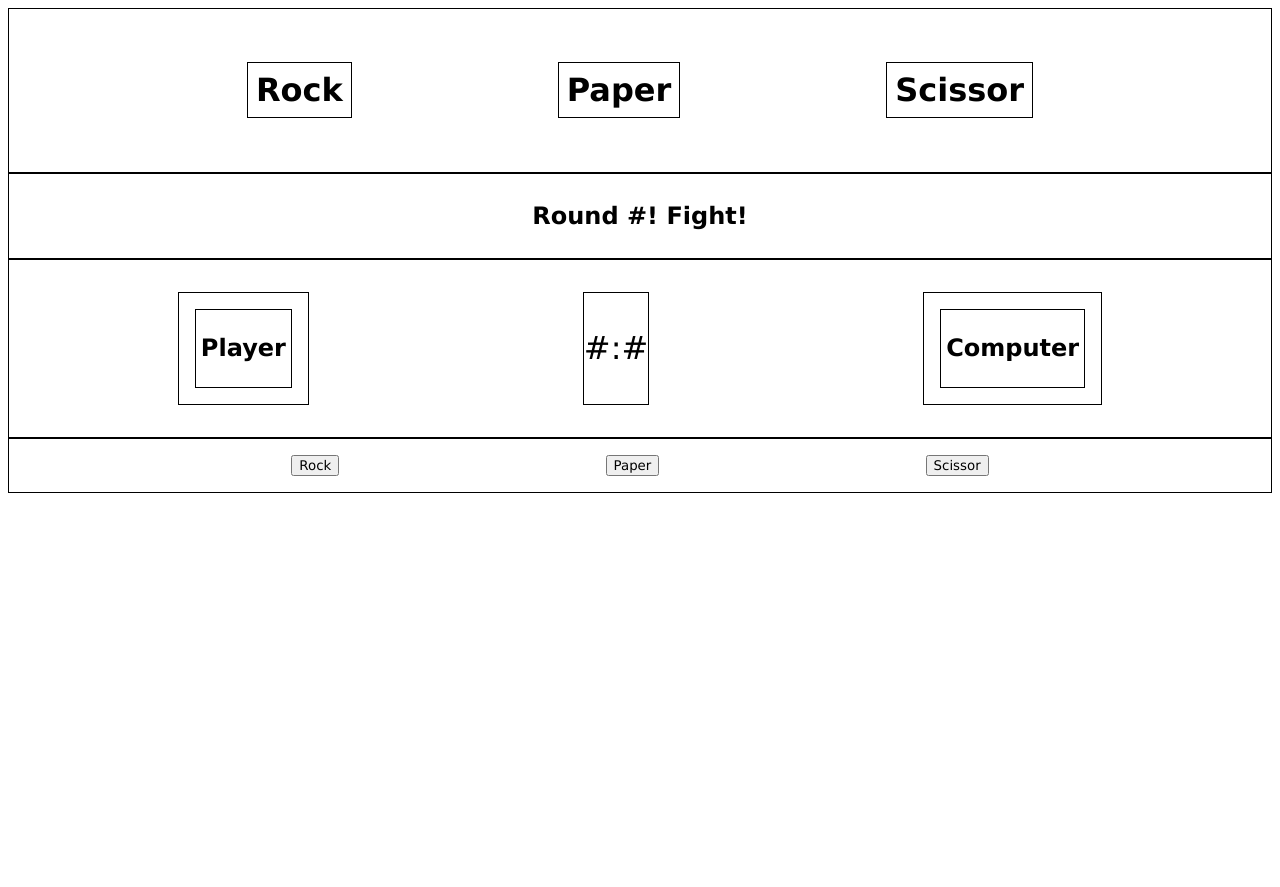
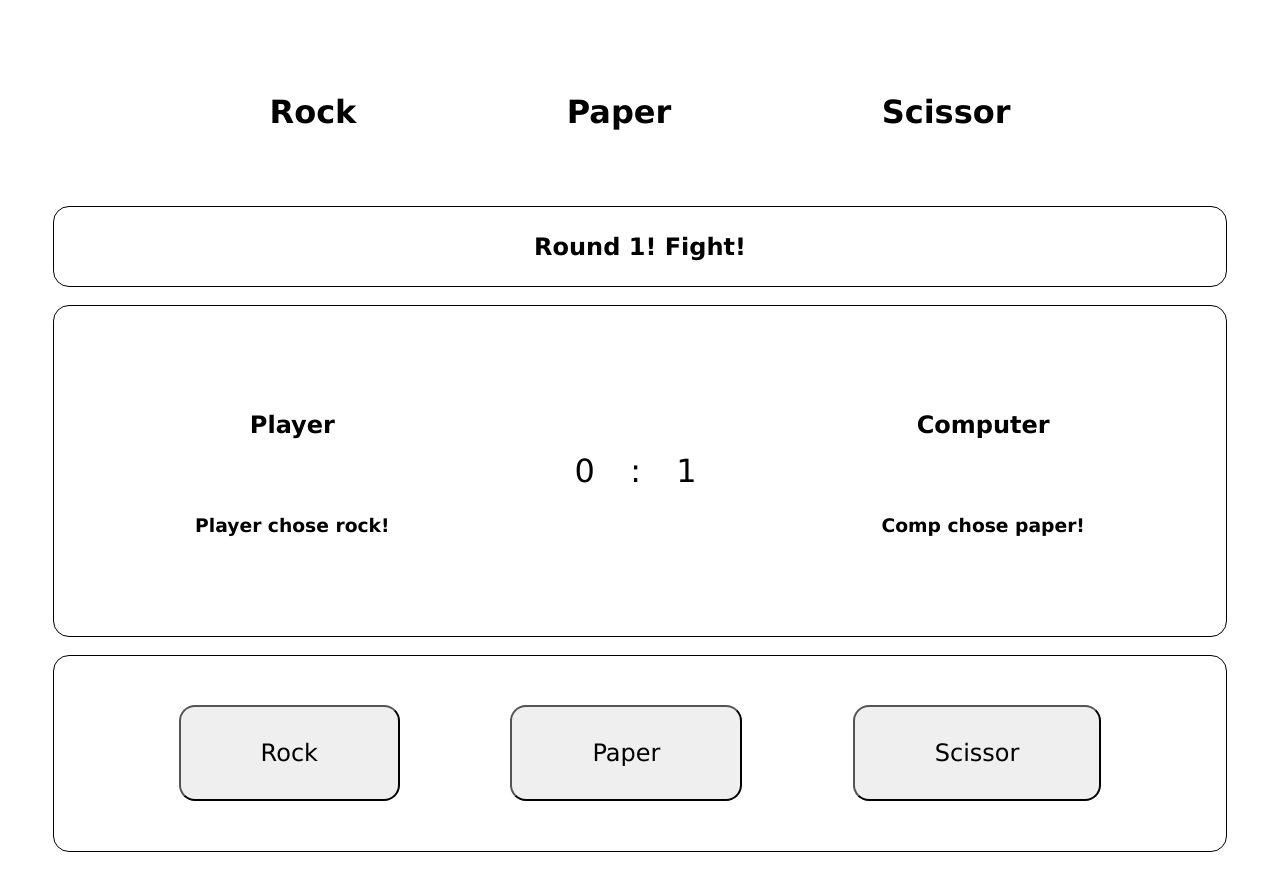
Before and after one commit to SayfSahaf/rock-paper-scissor, a plain HTML site: page index.html in a window 1280 px wide. Both pictures are taken after a click on the button "Rock". Before the commit the page ends 800 px from the top, so only its background shows below. Drawn offline with Linux system fonts and the light colour scheme.

Commit message:
finish core functionalities

```diff
--- a/index.html
+++ b/index.html
@@ -16,7 +16,6 @@
     </div>
 
     <div id="round">
-        <h2>Round #! Fight!</h2>
     </div>
 
     <div id="team">
@@ -24,6 +23,7 @@
             <div class="tName">
                 <h2>Player</h2>
             </div>
+            <div id="pResult"></div>
         </div>
         <div id="score">
             <div class="tScore" id="pScore">#</div>
@@ -34,13 +34,14 @@
             <div class="tName">
                 <h2>Computer</h2>
             </div>
+            <div id="cResult"></div>
         </div>
     </div>
 
     <div id="buttons">
-        <button id="btnr">Rock</button>
-        <button id="btnp">Paper</button>
-        <button id="btns">Scissor</button>
+        <button class="btn" data-option="rock">Rock</button>
+        <button class="btn" data-option="paper">Paper</button>
+        <button class="btn" data-option="scissor">Scissor</button>
     </div>
 
 </body>
--- a/script.js
+++ b/script.js
@@ -1,40 +1,84 @@
+let round = 0;
+let playerScore = 0;
+let compScore = 0;
+let computerSelection;
+let playerSelection;
+
+const buttons = document.querySelectorAll('.btn')
+
+document.getElementById("round").innerHTML = '<h2>Round ' + round +'! Fight!</h2>';
+document.getElementById("pScore").innerHTML = playerScore;
+document.getElementById("cScore").innerHTML = compScore;
+document.getElementById("cResult").innerHTML = '<h3>Comp chose ' + computerSelection + '!<h3>';
+document.getElementById("pResult").innerHTML = '<h3>Player chose ' + playerSelection + '!<h3>';
+
 const getCompterChoice = () => {
     const move = ["rock", "paper", "scissor"]
     return move[(Math.floor(Math.random() * 3))]
 }
 
+buttons.forEach(button => {
+    button.addEventListener("click", function() {
+        if (playerScore >= 5 || compScore >= 5){
+            if (playerScore >= 5) {
+                document.getElementById("pResult").innerHTML = '<h3>Player won!<h3>';
+                document.getElementById("cResult").innerHTML = '<h3>Computer Lost!<h3>';
+            }
+            if (compScore >= 5) {
+                document.getElementById("cResult").innerHTML = '<h3>Computer won!<h3>';
+                document.getElementById("pResult").innerHTML = '<h3>Player Lost!<h3>';
+            }
+        }
+        else {
+            playerSelection = this.getAttribute("data-option");
+            playRound();
+        }
 
+    });
+});
 
-const round = () => {
-    let computerSelection = getCompterChoice()
-    //let playerSelection = prompt("Enter your move:").toLowerCase()
+function playRound() {
+    computerSelection = getCompterChoice()
+
     if (computerSelection == playerSelection){
         console.log(`It's a Draw! ${computerSelection} equals ${playerSelection}`)
+        round++;
     }
     else if (computerSelection == "rock" && playerSelection == "paper"){
         console.log(`You Win! ${computerSelection} gets beaten by ${playerSelection}`)
+        round++
+        playerScore++
     }
     else if (computerSelection == "rock" && playerSelection == "scissor"){
         console.log(`You Lose! ${computerSelection} beats ${playerSelection}`)
+        round++
+        compScore++
     }
     else if (computerSelection == "paper" && playerSelection == "rock"){
         console.log(`You Lose! ${computerSelection} beats ${playerSelection}`)
+        round++
+        compScore++
     }
     else if (computerSelection == "paper" && playerSelection == "scissor"){
         console.log(`You Win! ${computerSelection} gets beaten by ${playerSelection}`)
+        round++
+        playerScore++
     }
     else if (computerSelection == "scissor" && playerSelection == "rock"){
         console.log(`You Win! ${computerSelection} gets beaten by ${playerSelection}`)
+        round++
+        playerScore++
     }
     else if (computerSelection == "scissor" && playerSelection == "paper"){
         console.log(`You Lose! ${computerSelection} beats ${playerSelection}`)
+        round++
+        compScore++
     }
+
+    document.getElementById("round").innerHTML = '<h2>Round ' + round +'! Fight!</h2>';
+    document.getElementById("pScore").innerHTML = playerScore;
+    document.getElementById("cScore").innerHTML = compScore;
+    document.getElementById("cResult").innerHTML = '<h3>Comp chose ' + computerSelection + '!<h3>';
+    document.getElementById("pResult").innerHTML = '<h3>Player chose ' + playerSelection + '!<h3>';
+
 }
-
-const game = () => {
-    for (let i = 1; i <= 5; i++){
-        round()
-    }
-}
-
-game()
--- a/style.css
+++ b/style.css
@@ -1,38 +1,38 @@
 * {
     font-family: Verdana, Geneva, Tahoma, sans-serif;
+    margin: 1.1rem;
 }
 
 #title {
     display: flex;
     flex-direction: row;
-    border: solid black 1px;
     justify-content: space-evenly;
     padding: 2rem;
 }
 
 #title > h1 {
-    border: solid black 1px;
     padding: 0.5rem;
 }
 
 #round {
-    border: solid black 1px;
     display: flex;
     justify-content: center;
     padding: 0.5rem;
+    border: solid black 1px;
+    border-radius: 1rem;
 }
 
 #team {
-    border: solid black 1px;
     display: flex;
     flex-direction: row;
     justify-content: center;
     padding: 2rem;
     justify-content:space-around;
+    border: solid black 1px;
+    border-radius: 1rem;
 }
 
 #team > #player {
-    border: solid black 1px;
     display: flex;
     flex-direction: column;
     text-align: center;
@@ -40,7 +40,6 @@
 }
 
 #team > #comp {
-    border: solid black 1px;
     display: flex;
     flex-direction: column;
     text-align: center;
@@ -48,12 +47,10 @@
 }
 
 .tName {
-    border: solid black 1px;
     padding: 0.3rem;
 }
 
 #score {
-    border: solid black 1px;
     display: flex;
     flex-direction: row;
     align-items: center;
@@ -65,5 +62,27 @@
     display: flex;
     flex-direction: row;
     justify-content: space-evenly;
-    padding: 1rem;
+    padding: 2rem;
+    border-radius: 1rem;
 }
+
+#buttons > button {
+    padding-left: 5rem;
+    padding-right: 5rem;
+    padding-top: 2rem;
+    padding-bottom: 2rem;
+    font-size: 1.5rem;
+    border-radius: 1rem;
+}
+
+#btnR {
+
+}
+
+#btnP {
+
+}
+
+#btnS {
+
+}
```
